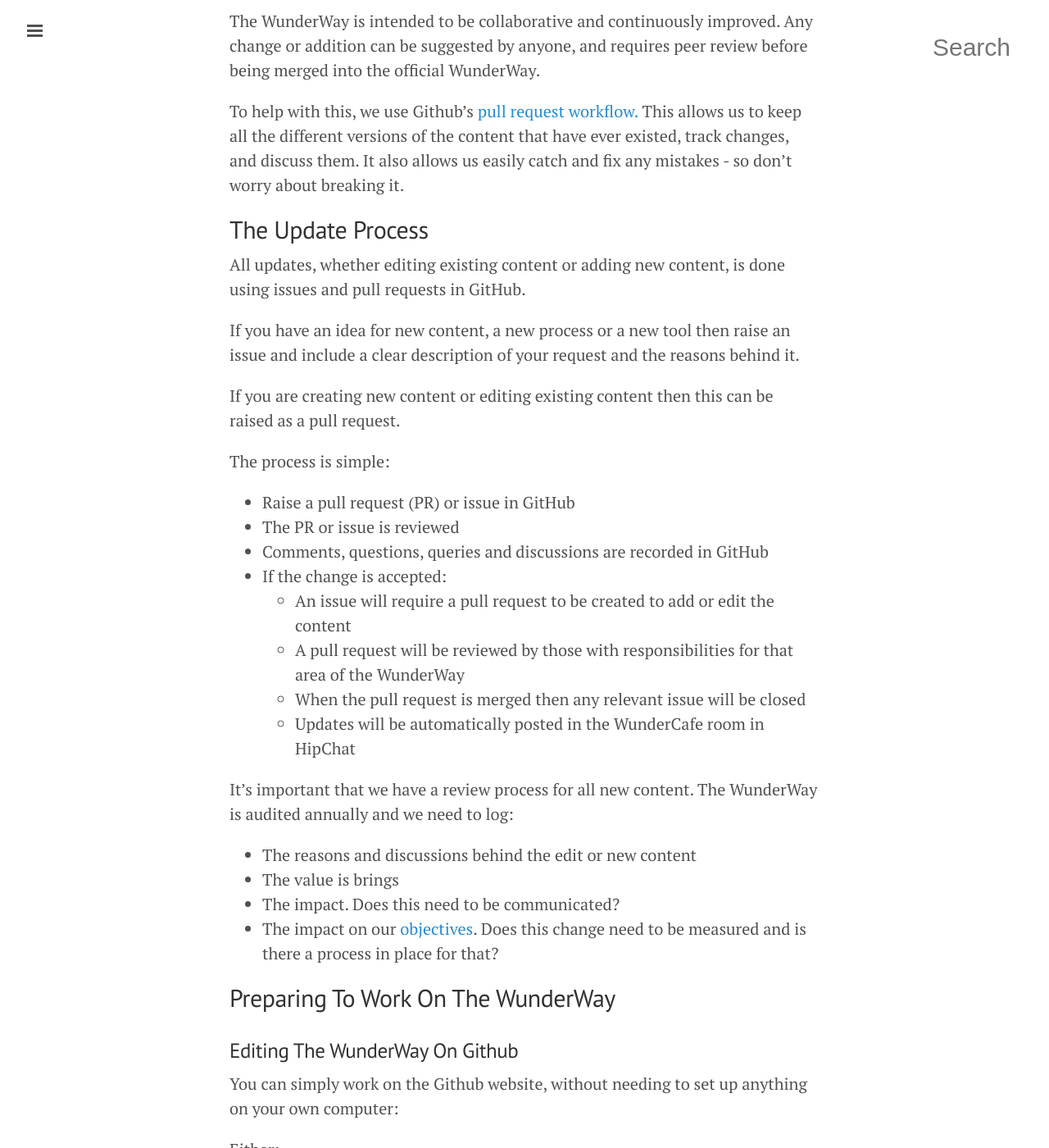
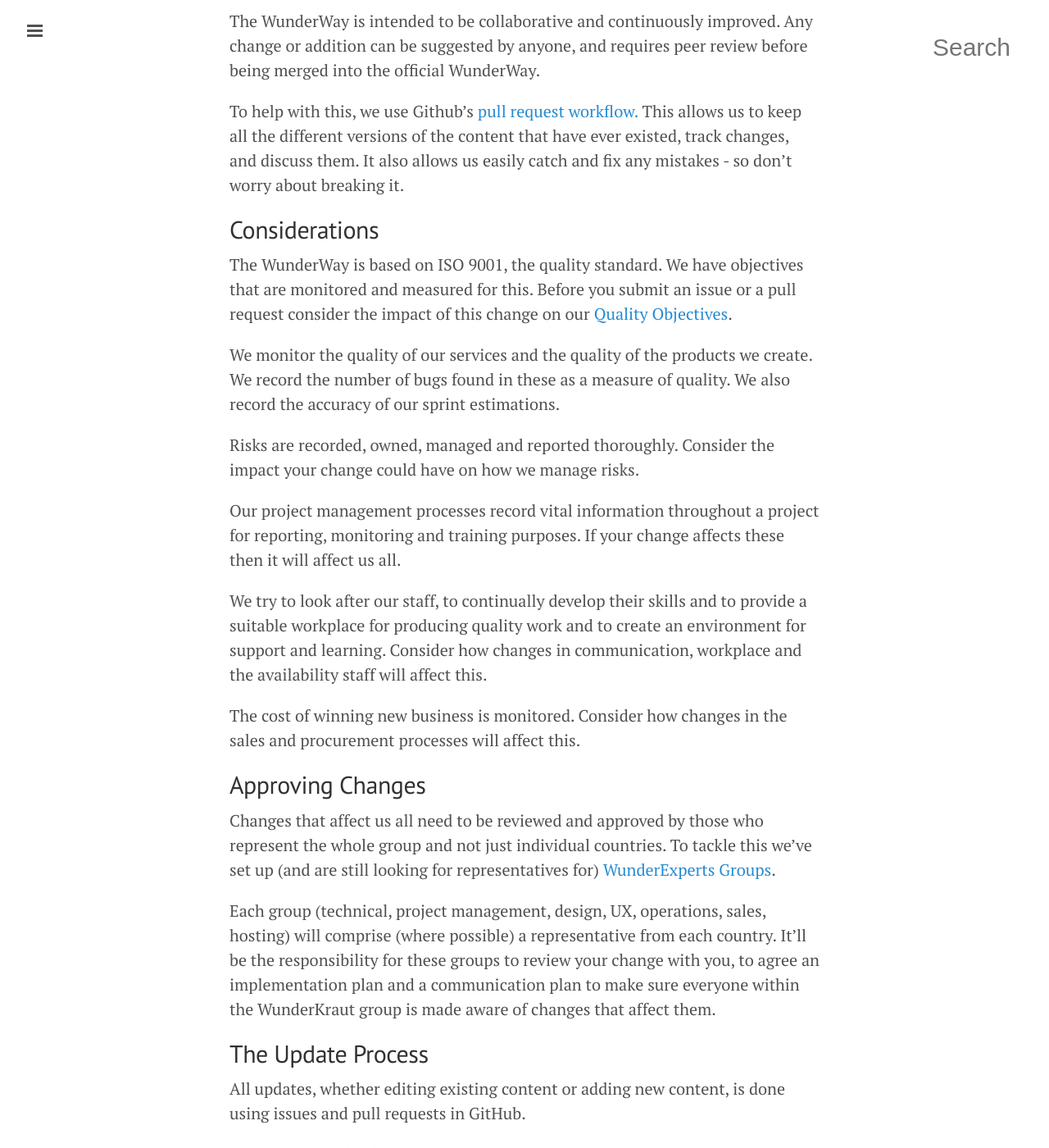
Before and after one commit to tormi/WunderWay, a Jekyll site: the page built from about-this-site/how-edit-wunderway.md, in a window 1280 px wide and 1400 px high, scrolled down 249 px. Shown: the whole window at 82% size. Built offline with Jekyll 4.4.1, drawn with Linux system fonts in a browser that asks for light colours; nearby versions of some CDN libraries; Markdown is read by kramdown in place of the engine named in the settings; some of the changed text lies outside the part shown.

Commit message:
More info about adding and editing content on the WW

```diff
--- a/about-this-site/how-edit-wunderway.md
+++ b/about-this-site/how-edit-wunderway.md
@@ -9,6 +9,27 @@
 The WunderWay is intended to be collaborative and continuously improved. Any change or addition can be suggested by anyone, and requires peer review before being merged into the official WunderWay.
 
 To help with this, we use Github's [pull request workflow.](https://help.github.com/articles/using-pull-requests/) This allows us to keep all the different versions of the content that have ever existed, track changes, and discuss them. It also allows us easily catch and fix any mistakes - so don't worry about breaking it.
+
+## Considerations
+
+The WunderWay is based on ISO 9001, the quality standard. We have objectives that are monitored and measured for this. Before you submit an issue or a pull request consider the impact of this change on our [Quality Objectives](/about-this-site/quality-management-system/quality-objectives/).
+
+We monitor the quality of our services and the quality of the products we create. We record the number of bugs found in these as a measure of quality. We also record the accuracy of our sprint estimations.
+
+Risks are recorded, owned, managed and reported thoroughly. Consider the impact your change could have on how we manage risks.
+
+Our project management processes record vital information throughout a project for reporting, monitoring and training purposes. If your change affects these then it will affect us all.
+
+We try to look after our staff, to continually develop their skills and to provide a suitable workplace for producing quality work and to create an environment for support and learning. Consider how changes in communication, workplace and the availability staff will affect this.
+
+The cost of winning new business is monitored. Consider how changes in the sales and procurement processes will affect this.
+
+## Approving Changes
+
+Changes that affect us all need to be reviewed and approved by those who represent the whole group and not just individual countries. To tackle this we've set up (and are still looking for representatives for) [WunderExperts Groups](/about-this-site/wunder-experts-groups/).
+
+Each group (technical, project management, design, UX, operations, sales, hosting) will comprise (where possible) a representative from each country. It'll be the responsibility for these groups to review your change with you, to agree an implementation plan and a communication plan to make sure everyone within the WunderKraut group is made aware of changes that affect them.
+
 
 ## The Update Process
 
@@ -25,7 +46,7 @@
  - Comments, questions, queries and discussions are recorded in GitHub
  - If the change is accepted:
 	 - An issue will require a pull request to be created to add or edit the content
-	 - A pull request will be reviewed by those with responsibilities for that area of the WunderWay
+	 - A pull request will be reviewed by the [expert group](/about-this-site/wunder-experts-groups/) responsible for the particular area of the WunderWay this affects
 	 - When the pull request is merged then any relevant issue will be closed
 	 - Updates will be automatically posted in the WunderCafe room in HipChat
 
```
